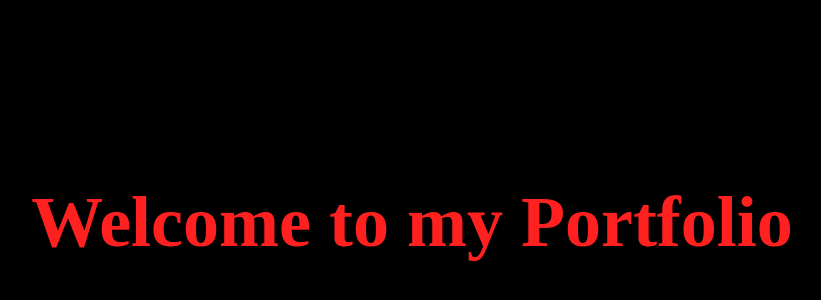
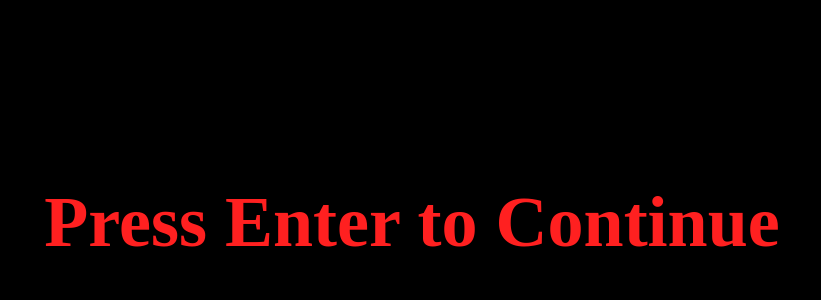
Before and after one commit to khizarusestate/MyPortfolio, a React (Vite) app: page / in a window 1280 px wide. Shown: the part 178-478 px from the top of the page, without its empty margins (228-1049 px from the left). Built offline with nearby package versions, Linux system fonts and the light colour scheme.

Commit message:
Change intro text to press enter prompt

```diff
--- a/src/App.jsx
+++ b/src/App.jsx
@@ -1,7 +1,7 @@
 export default function App() {
   return (
     <main className="welcome-screen">
-      <h1 className="welcome-text">Welcome to my Portfolio</h1>
+      <h1 className="welcome-text">Press Enter to Continue</h1>
     </main>
   )
 }
```
